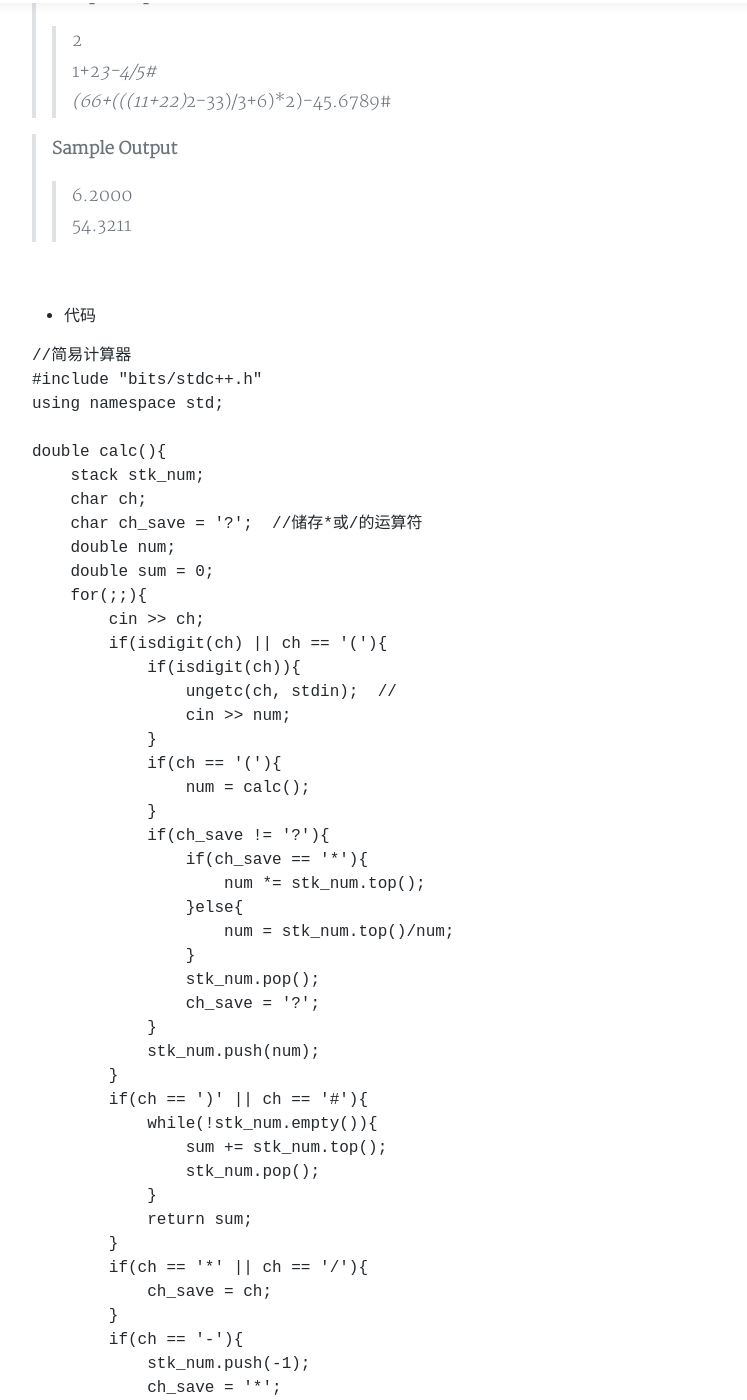
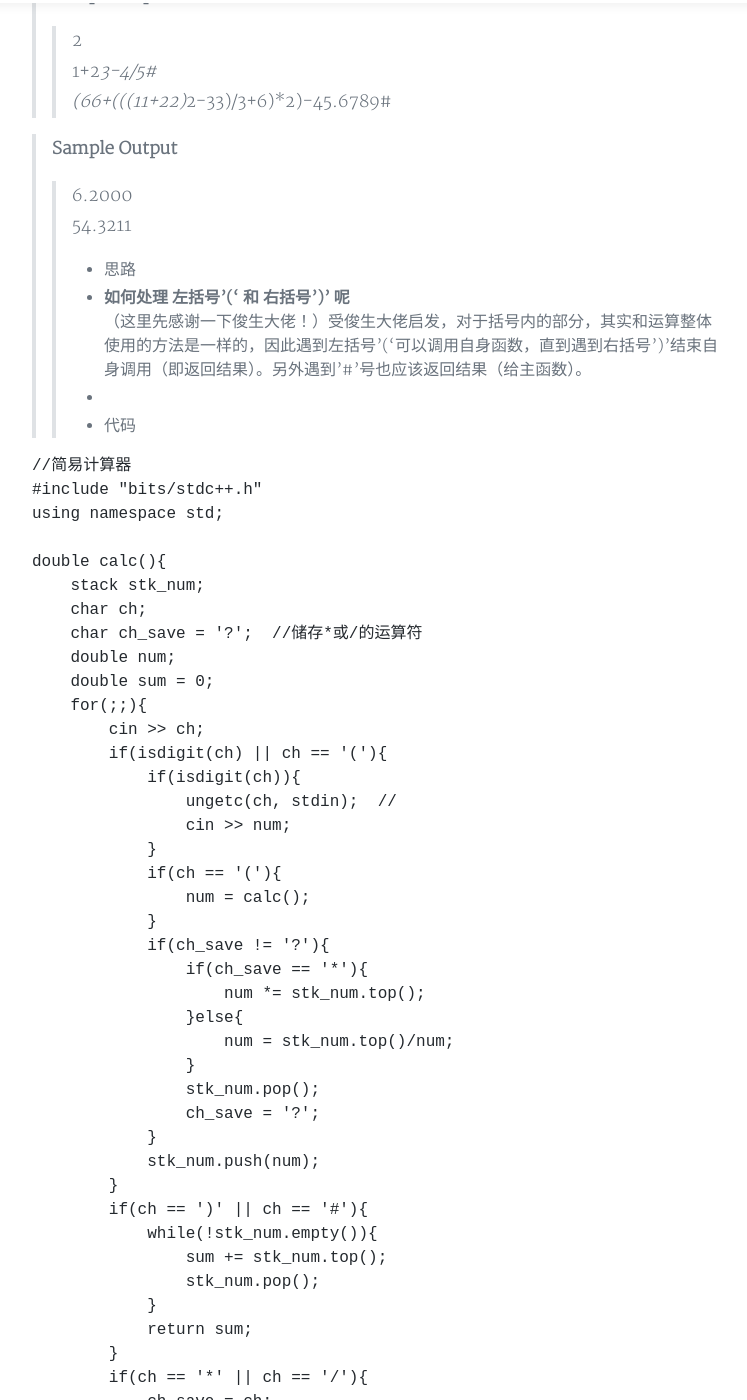
Before and after one commit to houzaj/houzaj.github.io, a Jekyll site: the page built from _posts/2017-11-10-Recursion.md, in a window 1280 px wide and 1400 px high, scrolled down 1816 px. Shown: the whole window, without its empty margins (248-995 px from the left). Built offline with Jekyll 4.4.1, drawn with Linux system fonts in a browser that asks for light colours; nearby versions of some CDN libraries; comment, search, counter and statistics services are not loaded; a style sheet for code colours, icons or effects is not loaded; some of the changed text lies outside the part shown.

Commit message:
Update 2017-11-10-Recursion.md

```diff
--- a/_posts/2017-11-10-Recursion.md
+++ b/_posts/2017-11-10-Recursion.md
@@ -42,9 +42,10 @@ PPT下载： [https://mega.nz/#F!tXADUZjI](https://mega.nz/#F!tXADUZjI!Si0jjfq0R
 > **Sample Output**
 >> 6.2000
 >> 54.3211
-
-<br>
-
+- 思路
+* **如何处理 左括号'(' 和 右括号')' 呢**
+（这里先感谢一下俊生大佬！）受俊生大佬启发，对于括号内的部分，其实和运算整体使用的方法是一样的，因此遇到左括号'('可以调用自身函数，直到遇到右括号')'结束自身调用（即返回结果）。另外遇到'#'号也应该返回结果（给主函数）。
+*
 - 代码
 <pre class="line-numbers"><code class="language-cpp">//简易计算器
 #include "bits/stdc++.h"
@@ -102,4 +103,4 @@ int main()
         cout << fixed << setprecision(4) << calc() << endl;
     }
     return 0;
-}</code></pre>
+} </code></pre>
```
